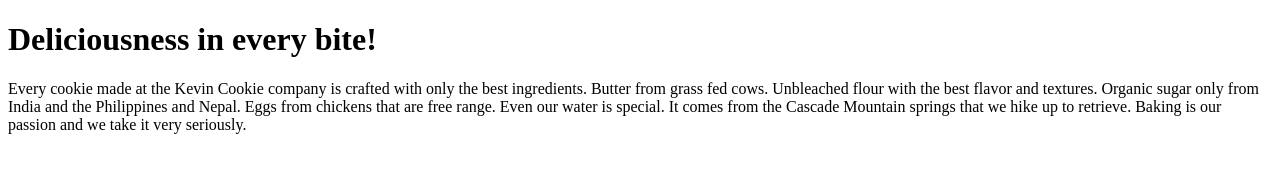
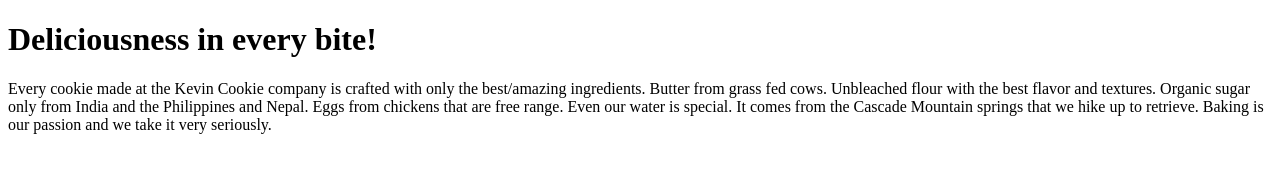
Before and after one commit to malcolmdcruz/CookieCompany.com, a plain HTML site: page index.htm in a window 1280 px wide. Drawn offline with Linux system fonts and the light colour scheme.

Commit message:
second test

```diff
--- a/index.htm
+++ b/index.htm
@@ -3,7 +3,7 @@
 <body>
 
 <h1>Deliciousness in every bite!</h1>
-<p>Every cookie made at the Kevin Cookie company is crafted with only the best ingredients. Butter from grass fed cows. Unbleached flour with the best flavor and textures. Organic sugar only from India and the Philippines and Nepal. Eggs from chickens that are free range. Even our water is special. It comes from the Cascade Mountain springs that we hike up to retrieve. Baking is our passion and we take it very seriously.</p>
+<p>Every cookie made at the Kevin Cookie company is crafted with only the best/amazing ingredients. Butter from grass fed cows. Unbleached flour with the best flavor and textures. Organic sugar only from India and the Philippines and Nepal. Eggs from chickens that are free range. Even our water is special. It comes from the Cascade Mountain springs that we hike up to retrieve. Baking is our passion and we take it very seriously.</p>
 
 
 </body>
```
